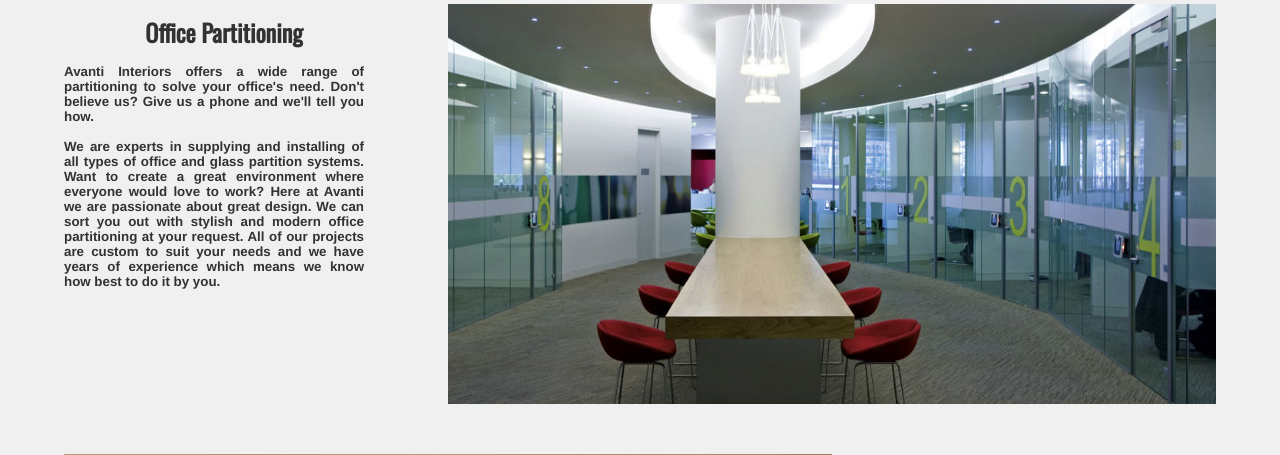
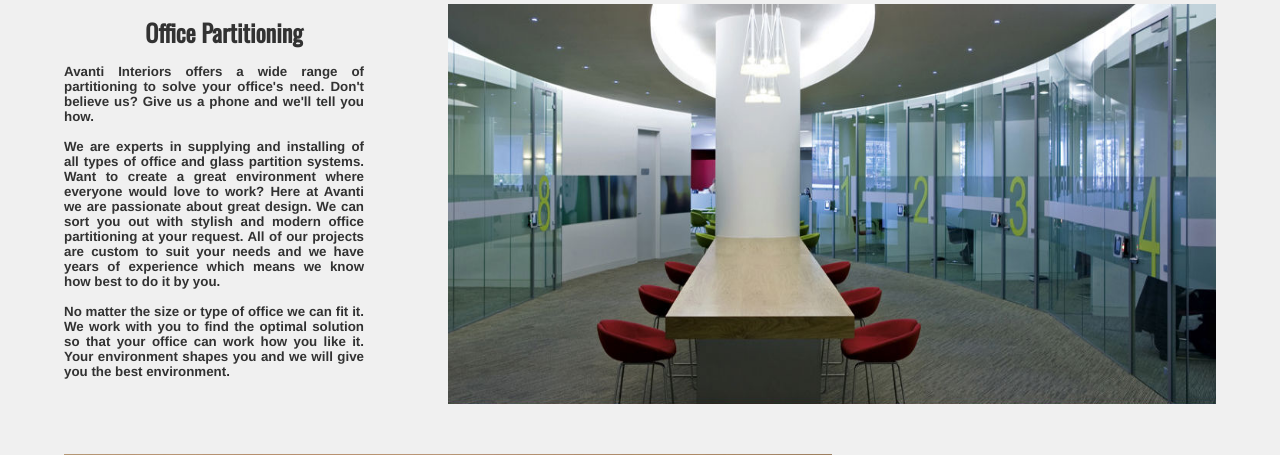
Before and after one commit to craigpullar/Avanti-Interiors, a Django app: page /partitioning in a window 1280 px wide. Shown: the part 146-601 px from the top of the page. Run offline with Django 3.2, Linux system fonts and the light colour scheme.

Commit message:
Office Partitioning description update

```diff
--- a/landing_page/templates/partitioning.html
+++ b/landing_page/templates/partitioning.html
@@ -24,9 +24,10 @@
 		<br>
 		We are experts in supplying and installing of all types of office and glass partition systems. Want to create a great environment where
 			everyone would love to work? Here at Avanti we are passionate about great design. We can sort you out with stylish and modern office
-			partitioning at your request. All of our projects are custom to suit your needs and we have years of experience which means we know how best to do it by you.
+			partitioning at your request. All of our projects are custom to suit your needs and we have years of experience which means we know how best to do it by you.<br>
 		<br>
-
+		No matter the size or type of office we can fit it. We work with you to find the optimal solution so that your office can work how you like it. Your environment
+		 shapes you and we will give you the best environment.
 		</p>
 	</div>
 	<img id="image1" src="{% static 'images/1.jpg' %}">
```
